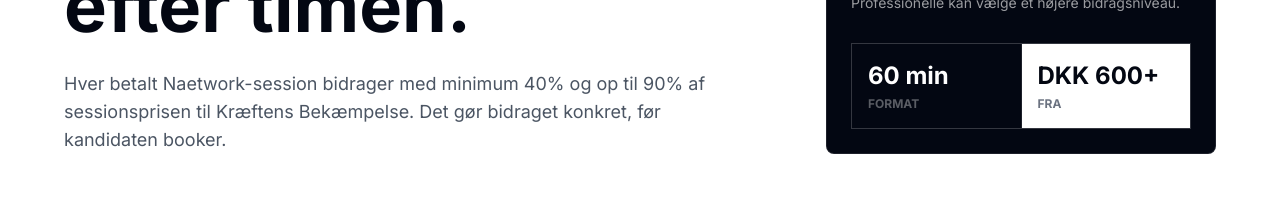
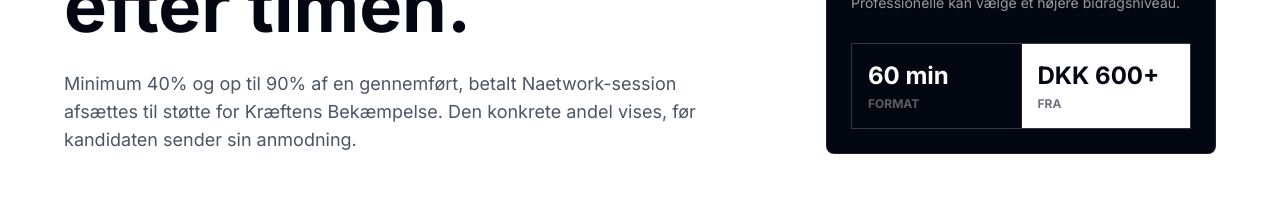
Before and after one commit to mikkelstreet-png/Naetwork, a Next.js app: page /impact in a window 1280 px wide. Shown: the part 355-559 px from the top of the page. Built offline with nearby package versions, Linux system fonts and the light colour scheme; no server answers.

Commit message:
Deepen product quality and trust architecture

```diff
--- a/components/ImpactContent.tsx
+++ b/components/ImpactContent.tsx
@@ -32,8 +32,8 @@ export function ImpactContent() {
             </h1>
             <p className="body-lg mt-7 max-w-2xl">
               {isDa
-                ? 'Hver betalt Naetwork-session bidrager med minimum 40% og op til 90% af sessionsprisen til Kræftens Bekæmpelse. Det gør bidraget konkret, før kandidaten booker.'
-                : 'Every paid Naetwork session contributes at least 40% and up to 90% of the session price to Kræftens Bekæmpelse. That makes impact concrete before the candidate books.'}
+                ? 'Minimum 40% og op til 90% af en gennemført, betalt Naetwork-session afsættes til støtte for Kræftens Bekæmpelse. Den konkrete andel vises, før kandidaten sender sin anmodning.'
+                : 'At least 40% and up to 90% of a completed, paid Naetwork session is allocated in support of Kræftens Bekæmpelse. The exact share is shown before the candidate sends a request.'}
             </p>
           </div>
           <aside className="dark-panel p-6">
```
